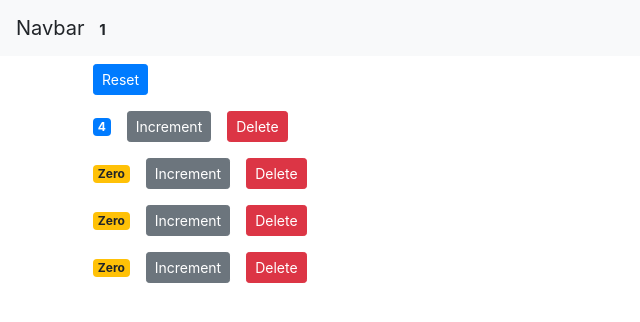
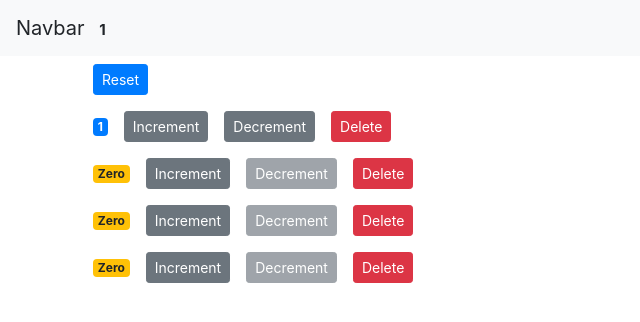
Before and after one commit to grzegorzperkowski/ReactCounterApp, a React (Create React App) app in the folder counter-app/: page / in a window 1280 px wide. Shown: the top 322 px of the page, without its empty margins (0-640 px from the left). Built offline with nearby package versions, Linux system fonts and the light colour scheme.

Commit message:
add decrement button

```diff
--- a/counter-app/src/App.js
+++ b/counter-app/src/App.js
@@ -6,21 +6,27 @@
 class App extends Component {
   state = {
     counters: [
-      { id: 1, value: 4 },
+      { id: 1, value: 1 },
       { id: 2, value: 0 },
       { id: 3, value: 0 },
       { id: 4, value: 0 }
     ]
   };
 
-  componentWillUpdate(nextProps, nextState) {
-    console.log(nextProps, nextState);
-  }
+  handleIncrement = counter => {
+    const counters = [...this.state.counters];
+    const index = counters.indexOf(counter);
+    counters[index] = { ...counter };
+    counters[index].value++;
+    this.setState({ counters });
+  };
 
-  handleIncrement = counter => {
-    counter.value++;
-    console.log("increment");
-    this.setState({ counter });
+  handleDecrement = counter => {
+    const counters = [...this.state.counters];
+    const index = counters.indexOf(counter);
+    counters[index] = { ...counter };
+    counters[index].value--;
+    this.setState({ counters });
   };
 
   handleReset = () => {
@@ -40,12 +46,7 @@
     return (
       <React.Fragment>
         <NavBar
-          totalCounters={
-            this.state.counters.filter(c => {
-              console.log("update total numberes");
-              return c.value > 0;
-            }).length
-          }
+          totalCounters={this.state.counters.filter(c => c.value > 0).length}
         />
         <main className="container">
           <Counters
@@ -53,6 +54,7 @@
             onReset={this.handleReset}
             onDelete={this.handleDelete}
             onIncrement={this.handleIncrement}
+            onDecrement={this.handleDecrement}
           />
         </main>
       </React.Fragment>
--- a/counter-app/src/components/counter.jsx
+++ b/counter-app/src/components/counter.jsx
@@ -2,6 +2,8 @@
 
 class Counter extends Component {
   render() {
+    const disabledIncrementButton = this.props.counter.value < 1;
+
     return (
       <div>
         <span className={this.getBadgeClasses()}> {this.formatCount()}</span>
@@ -10,6 +12,13 @@
           className="btn btn-secondary btn-sm m-2"
         >
           Increment
+        </button>
+        <button
+          disabled={disabledIncrementButton}
+          onClick={() => this.props.onDecrement(this.props.counter)}
+          className="btn btn-secondary btn-sm m-2"
+        >
+          Decrement
         </button>
         <button
           onClick={() => this.props.onDelete(this.props.counter.id)}
--- a/counter-app/src/components/counters.jsx
+++ b/counter-app/src/components/counters.jsx
@@ -2,7 +2,13 @@
 import Counter from "./counter";
 class Counters extends Component {
   render() {
-    const { onReset, onDelete, onIncrement, counters } = this.props;
+    const {
+      onReset,
+      onDelete,
+      onIncrement,
+      onDecrement,
+      counters
+    } = this.props;
     return (
       <div>
         <button onClick={onReset} className="btn btn-primary btn-sm m-2">
@@ -14,6 +20,7 @@
             key={counter.id}
             onDelete={onDelete}
             onIncrement={onIncrement}
+            onDecrement={onDecrement}
             counter={counter}
           />
         ))}
```
